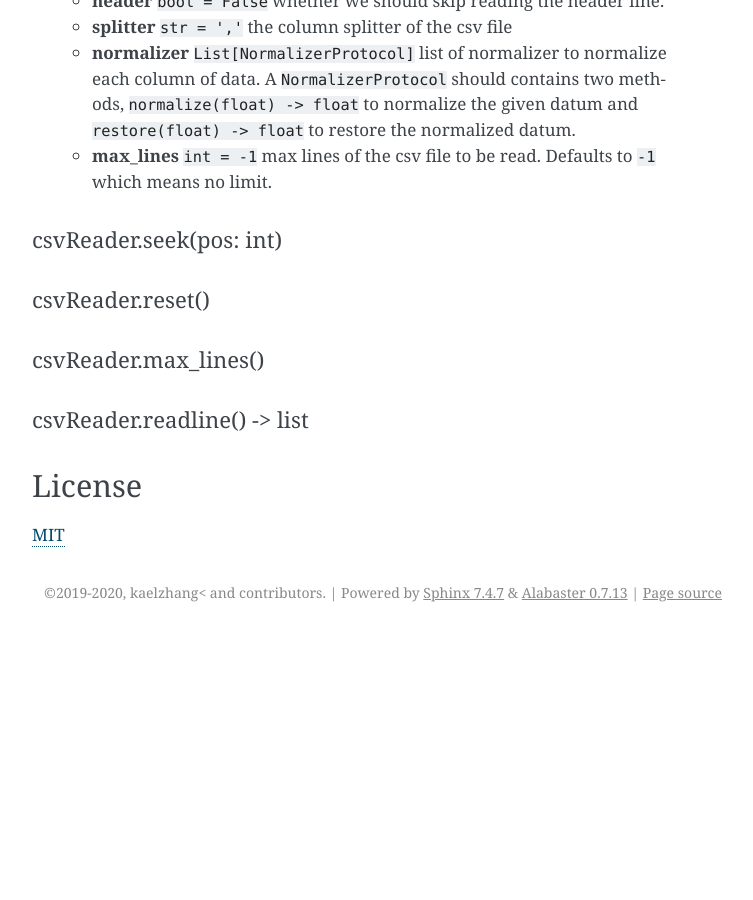
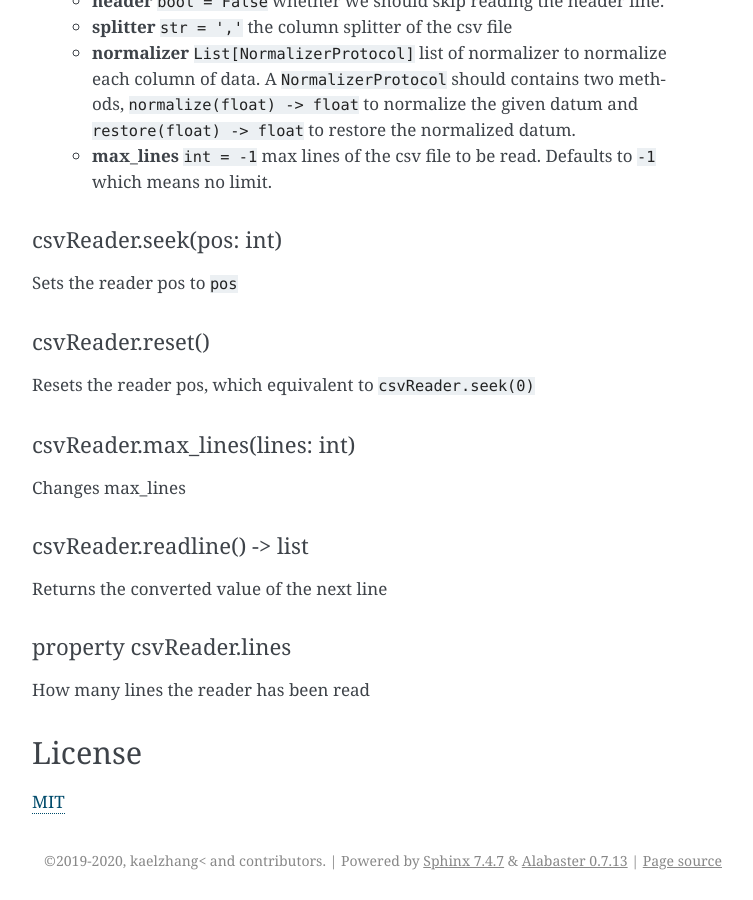
Before and after one commit to kaelzhang/python-csv-dataset, a Sphinx documentation site: the page built from docs/README.md, in a window 1280 px wide and 900 px high, scrolled down 1990 px. Shown: the whole window, without its empty margins (388-1141 px from the left). Built offline with Sphinx 7.4.7, drawn with Linux system fonts in a browser that asks for light colours; before the commit the page ends 2622 px from its top, so only the background shows below that; some of the changed text lies outside the part shown.

Commit message:
breaking 1.0.0: rename reader.line -> reader.lines to avoid ambiguity

```diff
--- a/csv_dataset/__init__.py
+++ b/csv_dataset/__init__.py
@@ -1,5 +1,4 @@
-# The first alpha version
-__version__ = '0.3.0'
+__version__ = '1.0.0'
 
 from .reader import (
     AbstractReader,
--- a/docs/README.md
+++ b/docs/README.md
@@ -95,11 +95,23 @@ Reset reader position
 
 #### csvReader.seek(pos: int)
 
+Sets the reader pos to `pos`
+
 #### csvReader.reset()
 
-#### csvReader.max_lines()
+Resets the reader pos, which equivalent to `csvReader.seek(0)`
+
+#### csvReader.max_lines(lines: int)
+
+Changes max_lines
 
 #### csvReader.readline() -> list
+
+Returns the converted value of the next line
+
+#### property csvReader.lines
+
+How many lines the reader has been read
 
 ## License
 
```
Also changed, not shown: 2 other files.
